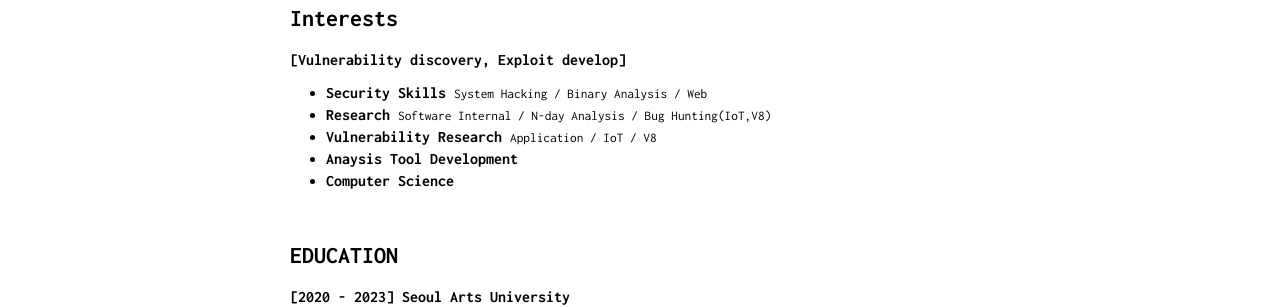
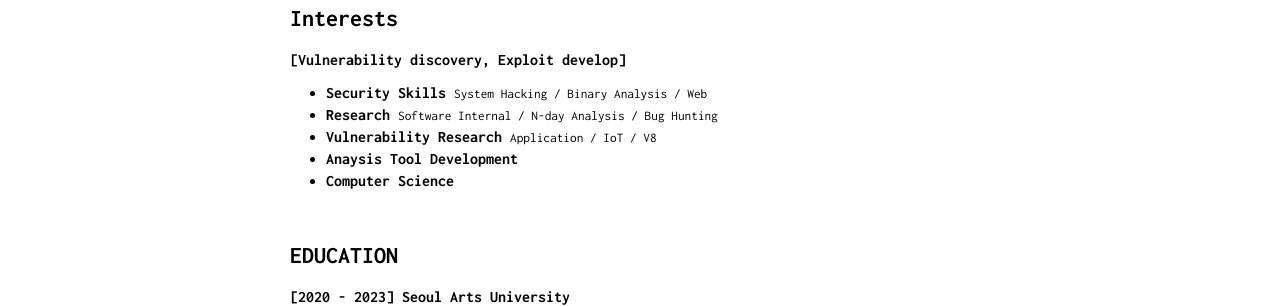
Before and after one commit to Bugeun/bugeun.github.io, a Jekyll site: the page built from index.md, in a window 1280 px wide. Shown: the part 390-697 px from the top of the page. Built offline with Jekyll 4.4.1, drawn with Linux system fonts in a browser that asks for light colours.

Commit message:
Update index.md

```diff
--- a/index.md
+++ b/index.md
@@ -36,7 +36,7 @@ Security Researcher
     </li>
     <li>
     <b>Research</b>
-    <small>Software Internal / N-day Analysis / Bug Hunting(IoT,V8)</small>
+    <small>Software Internal / N-day Analysis / Bug Hunting</small>
     </li>
     <li>
     <b>Vulnerability Research</b>
```
